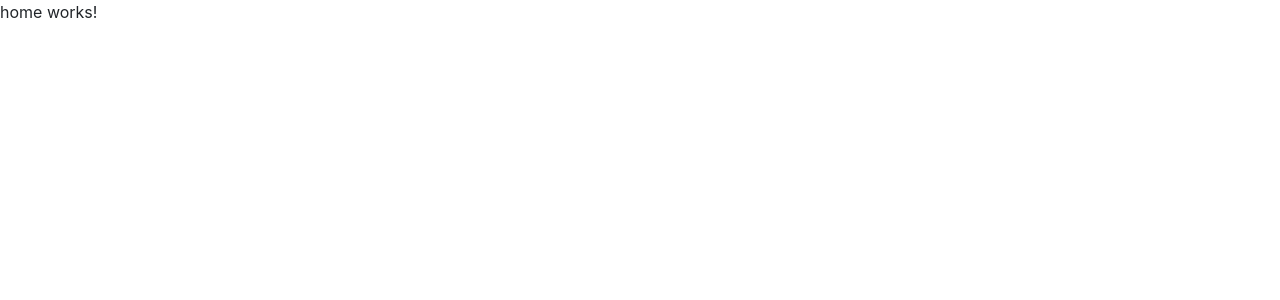
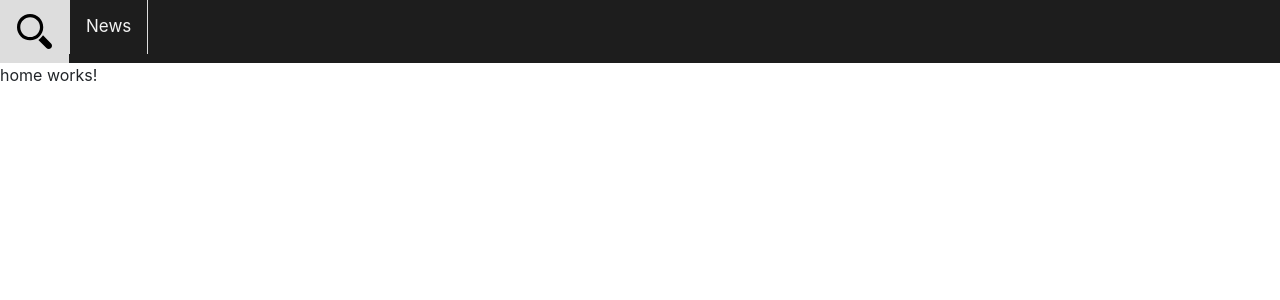
Before and after one commit to aimanebk/Bicycle-store, an Angular app: page / in a window 1280 px wide. Shown: the top 300 px of the page. Built offline with nearby package versions, Linux system fonts and the light colour scheme.

Commit message:
search option added to navbar

```diff
--- a/src/app/app.component.html
+++ b/src/app/app.component.html
@@ -1 +1,2 @@
+<app-navbar></app-navbar>
 <router-outlet></router-outlet>
--- a/src/app/app.module.ts
+++ b/src/app/app.module.ts
@@ -4,11 +4,13 @@ import { NgModule } from '@angular/core';
 import { AppRoutingModule } from './app-routing.module';
 import { AppComponent } from './app.component';
 import { HomeComponent } from './home/home.component';
+import { NavbarComponent } from './shared/components/navbar/navbar.component';
 
 @NgModule({
   declarations: [
     AppComponent,
-    HomeComponent
+    HomeComponent,
+    NavbarComponent
   ],
   imports: [
     BrowserModule,
--- /dev/null
+++ b/src/app/shared/components/navbar/navbar.component.html
@@ -0,0 +1,35 @@
+<div class="topnav">
+  <a href="#home" data-toggle="modal" data-target="#searchModal" data-backdrop="static" data-keyboard="false">
+    <svg xmlns="http://www.w3.org/2000/svg" xmlns:xlink="http://www.w3.org/1999/xlink" version="1.1" id="Capa_1" x="0px"
+      y="0px" width="35px" height="35px" viewBox="0 0 485.213 485.213" style="enable-background:new 0 0 485.213 485.213;"
+      xml:space="preserve">
+      <g>
+        <g>
+          <g>
+            <path
+              d="M363.909,181.955C363.909,81.473,282.44,0,181.956,0C81.474,0,0.001,81.473,0.001,181.955s81.473,181.951,181.955,181.951    C282.44,363.906,363.909,282.437,363.909,181.955z M181.956,318.416c-75.252,0-136.465-61.208-136.465-136.46    c0-75.252,61.213-136.465,136.465-136.465c75.25,0,136.468,61.213,136.468,136.465    C318.424,257.208,257.206,318.416,181.956,318.416z"
+              data-original="#000000" class="active-path search-icon" data-old_color="#000000" fill="#FCF7F7" />
+            <path
+              d="M471.882,407.567L360.567,296.243c-16.586,25.795-38.536,47.734-64.331,64.321l111.324,111.324    c17.772,17.768,46.587,17.768,64.321,0C489.654,454.149,489.654,425.334,471.882,407.567z"
+              data-original="#000000" class="active-path search-icon" data-old_color="#000000" fill="#FCF7F7" />
+          </g>
+        </g>
+      </g>
+    </svg>
+  </a>
+  <a href="#news">News</a>
+</div>
+
+<!-- Search model -->
+<div class="modal fade search-model" id="searchModal" tabindex="-1" role="dialog" aria-labelledby="searchModalLabel"
+  aria-hidden="true">
+  <div class="h-100 modal-dialog" role="document">
+    <div class="h-100 d-flex align-items-center justify-content-center modal-content search-content">
+      <div class="search-close-switch" data-dismiss="modal">+</div>
+      <form class="search-model-form">
+        <input type="text" id="search-input" placeholder="Search here.....">
+      </form>
+    </div>
+  </div>
+</div>
+<!-- Search model end -->
--- /dev/null
+++ b/src/app/shared/components/navbar/navbar.component.scss
@@ -0,0 +1,78 @@
+$navbar-background : #1D1D1D;
+$navbar-hover-color : #ddd;
+$search-model-background : #000;
+
+body {
+    margin: 0;
+    font-family: Arial, Helvetica, sans-serif;
+}
+
+/* NAVBAR */
+.topnav {
+    overflow: hidden;
+    background-color: $navbar-background;
+    a {
+        float: left;
+        color: #f2f2f2;
+        text-align: center;
+        padding: 14px 16px;
+        text-decoration: none;
+        font-size: 17px;
+        border-right: 1px solid $navbar-hover-color ;
+        border-left: 1px solid $navbar-hover-color ;
+        &:hover{
+            background-color: $navbar-hover-color ;
+            color: black;
+            .search-icon {
+                fill: $search-model-background
+            }
+        }
+    }
+}
+
+
+/* SEARCH MODAL */
+.search-model {
+	display: none;
+	position: fixed;
+	width: 100%;
+	height: 100%;
+	left: 0;
+	top: 0;
+	background: $search-model-background;
+	z-index: 99999;
+}
+
+.search-content {
+    background: transparent;
+    border: none;
+}
+
+.search-model-form {
+	padding: 0 15px;
+
+	input {
+		width: 50vw;
+		font-size: 2em;
+		border: none;
+		border-bottom: 2px solid #333;
+		background: none;
+		color: #999;
+	}
+}
+
+.search-close-switch {
+	position: absolute;
+	width: 50px;
+	height: 50px;
+	background: #333;
+	color: #fff;
+	text-align: center;
+	border-radius: 50%;
+	padding-top: 7px;
+	font-size: 21px;
+	top: 30px;
+	cursor: pointer;
+	-webkit-transform: rotate(45deg);
+	transform: rotate(45deg);
+}
--- /dev/null
+++ b/src/app/shared/components/navbar/navbar.component.ts
@@ -0,0 +1,15 @@
+import { Component, OnInit } from '@angular/core';
+
+@Component({
+  selector: 'app-navbar',
+  templateUrl: './navbar.component.html',
+  styleUrls: ['./navbar.component.scss']
+})
+export class NavbarComponent implements OnInit {
+
+  constructor() { }
+
+  ngOnInit() {
+  }
+
+}
```
Also changed, not shown: src/assets/imgs/search-icon.svg (added), 1 other file (tests, documents, lock files or other folders).
